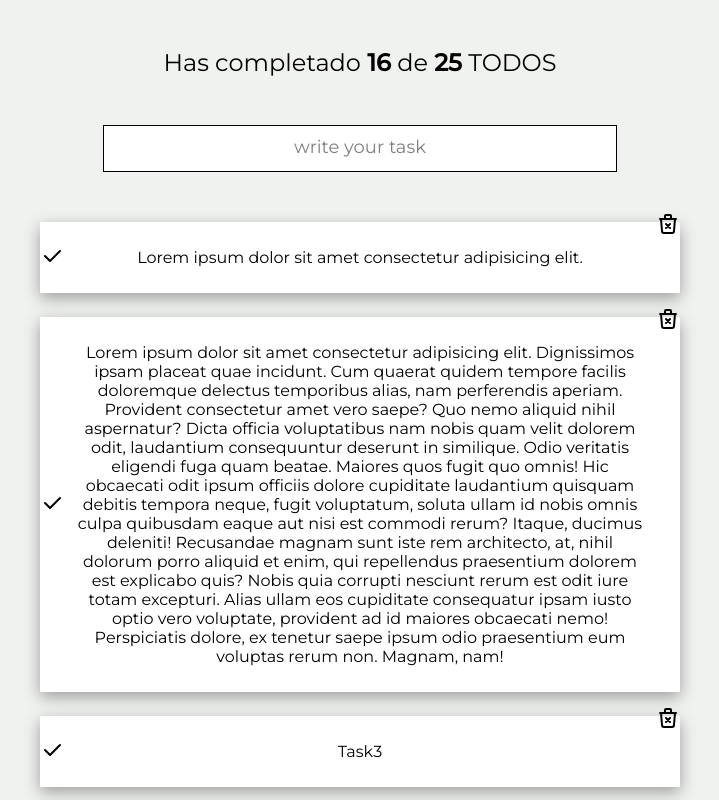
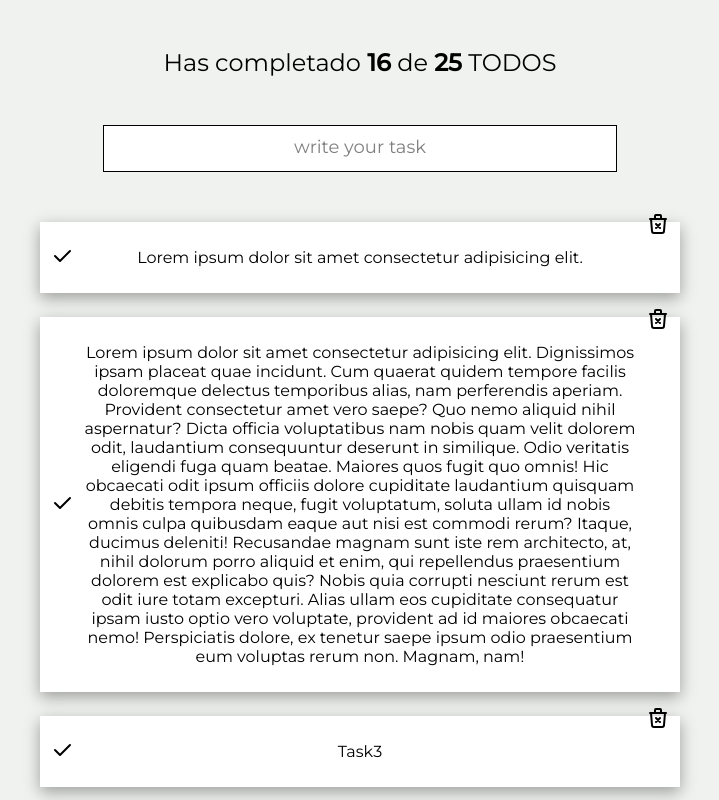
Before and after one commit to cristianDevia/task-manager-react, a React (Create React App) app: page / in a window 1280 px wide. Shown: the top 800 px of the page, without its empty margins (280-999 px from the left). Built offline with nearby package versions, Linux system fonts and the light colour scheme.

Commit message:
add padding for icons

```diff
--- a/src/components/TodoItem/TodoItem.css
+++ b/src/components/TodoItem/TodoItem.css
@@ -19,8 +19,12 @@ li {
 .removeItem {
   align-self: flex-start;
   margin-top: -10px;
+  padding-right: 10px;
 }
 p {
   text-align: center;
   padding: 10px;
 }
+li span:nth-child(1) {
+  padding-left: 10px;
+}
```
